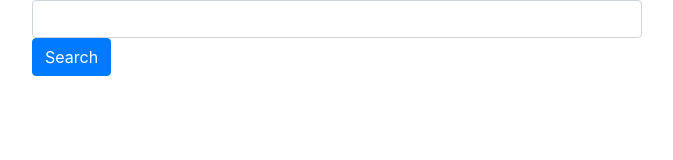
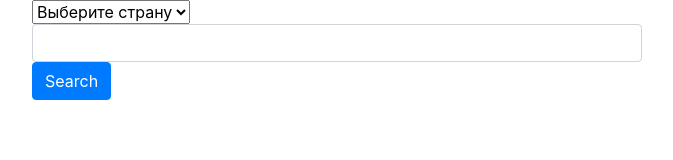
Before and after one commit to yarovojigor1988/First_js, a plain HTML site: page HW13/index.html in a window 1280 px wide. Shown: the whole page, without its empty margins (303-976 px from the left). Drawn offline with nearby package versions, Linux system fonts and the light colour scheme.

Commit message:
lesson 14

```diff
--- a/HW13/app.js
+++ b/HW13/app.js
@@ -1,5 +1,4 @@
 const form = document.forms['addTodoForm'];
-
 
 
 
@@ -8,6 +7,7 @@ form.addEventListener('submit', function (e) {
     if (!title.value) return alertAddTodoToView();
     newsDel();
     console.log(title.value);
+    console.log(country);
     getNews(`https://newsapi.org/v2/top-headlines?q=${title.value}`)
         .then(function (value) {
             console.log(value);
--- a/HW13/index.html
+++ b/HW13/index.html
@@ -12,6 +12,19 @@
     <div class="col-6 mx-auto form-col">
 
         <form name="addTodoForm">
+            <select name="country" id="">
+                <option selected="selected">Выберите страну</option>
+                <option value="ae">ae</option>
+                <option value="ar">ar</option>
+                <option value="at">at</option>
+                <option value="au">au</option>
+                <option value="be">be</option>
+                <option value="fr">fr</option>
+                <option value="ru">ru</option>
+                <option value="ua">ua</option>
+                <option value="us">us</option>
+                <option value="za">za</option>
+            </select>
             <input type="text" name="title" id="title" class="form-control">
             <button type="submit" class="btn btn-primary">Search</button>
             <script src="backapp.js"></script>
```
